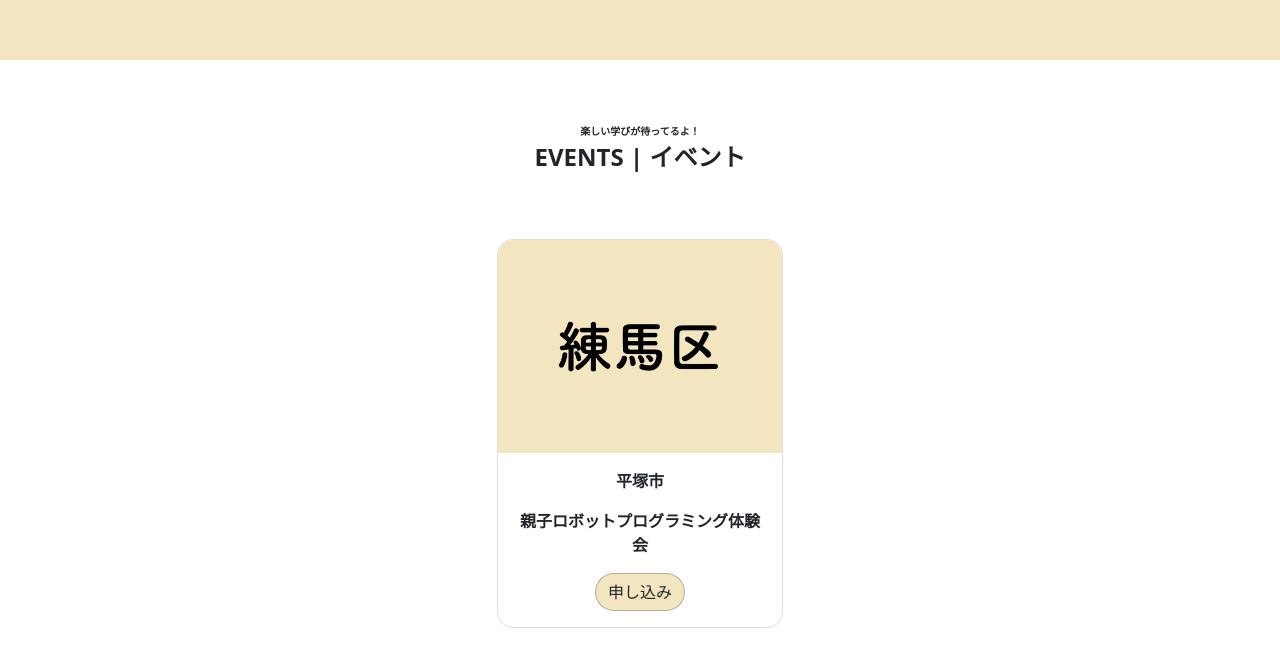
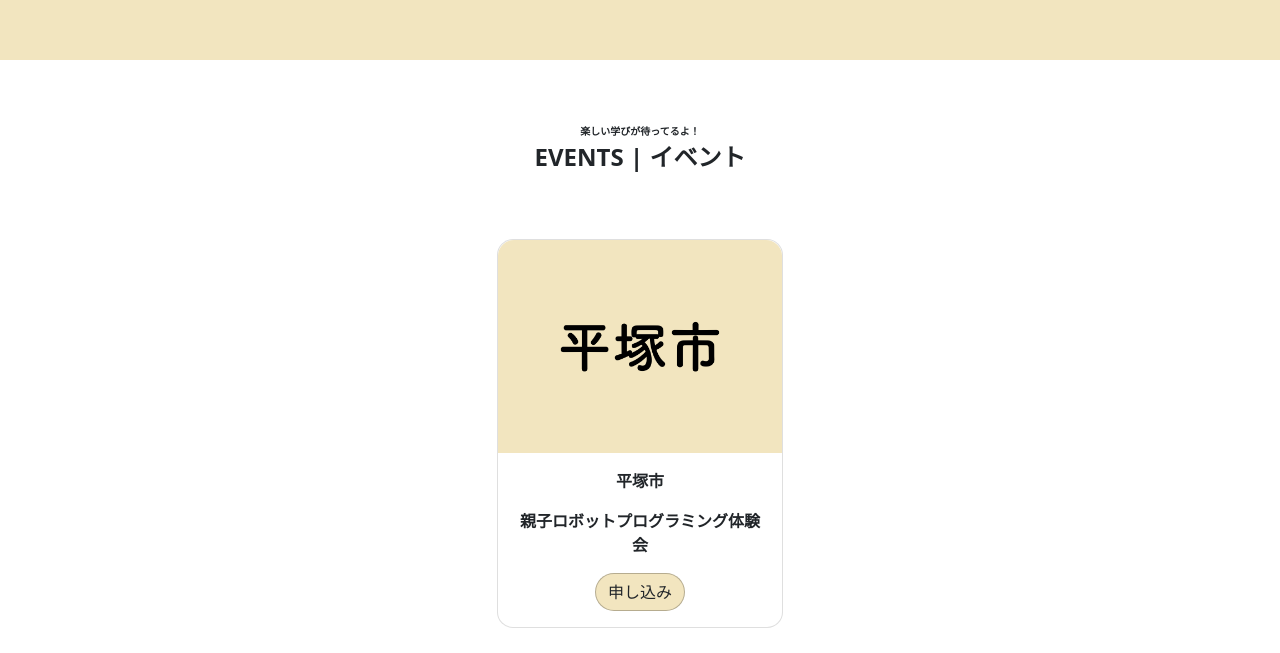
Before and after one commit to kinako-kinako/WebSite, a plain HTML site: page index.html in a window 1280 px wide. Shown: the part 540-1193 px from the top of the page. Drawn offline with nearby package versions, Linux system fonts and the light colour scheme.

Commit message:
Update index.html

```diff
--- a/index.html
+++ b/index.html
@@ -37,7 +37,7 @@
                 <!-- 平塚市 -->
                 <div class="col-md-3 col-12 col-sm-6">
                     <div class="card card-bottom-margin">
-                        <img src="img/nerima.png" class="card-img-top" alt="...">
+                        <img src="img/hiratsuka.png" class="card-img-top" alt="...">
                         <div class="card-body text-center">
                             <p class="card-text font-bold">平塚市</p>
                             <p class="card-text font-bold">親子ロボットプログラミング体験会</p>
```
